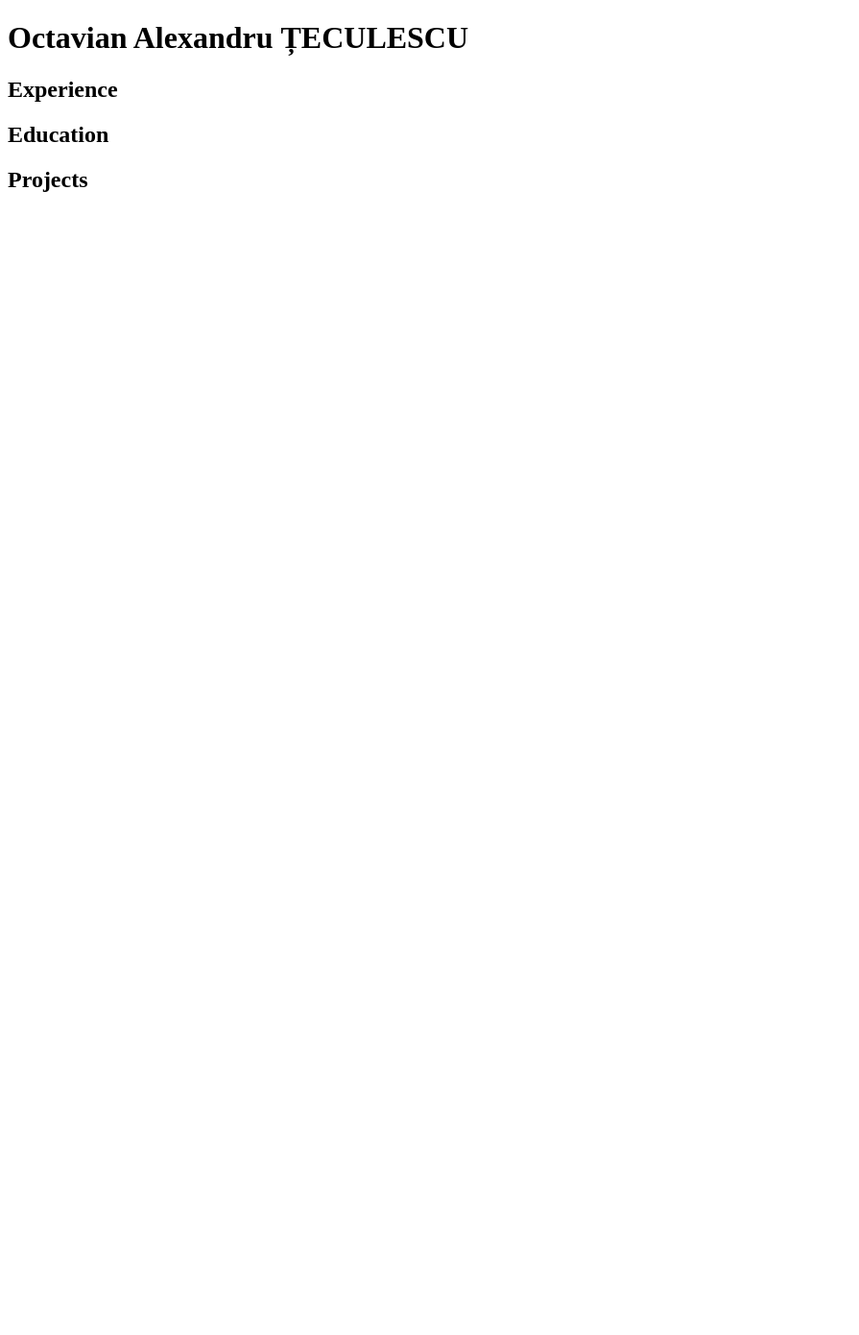
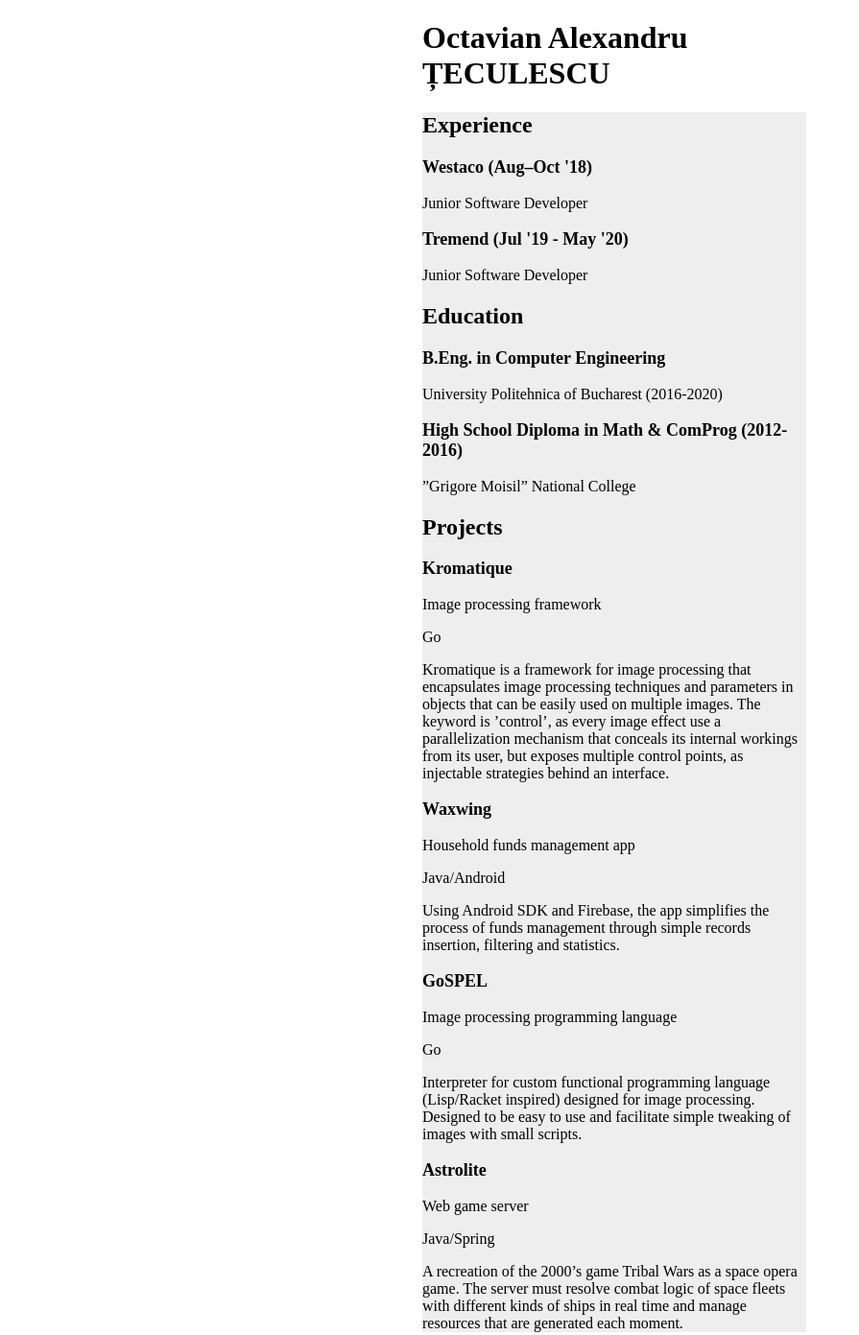
Before and after one commit to KennyTheBard/KennyTheBard.github.io, a plain HTML site: page index.html in a window 1280 px wide. Shown: the whole page at 96% size, without its empty margins (0-895 px from the left). Before the commit the page ends 800 px from the top, so only its background shows below. Drawn offline with Linux system fonts and the light colour scheme.

Commit message:
Added content and style

```diff
--- a/index.html
+++ b/index.html
@@ -1,14 +1,100 @@
 <!DOCTYPE html>
 <html>
     <head>
+        <title>Resume</title>
 
+        <meta charset="UTF-8">
+        <meta name="description" content="Resume for Octavian Alexandru ȚECULESCU">
+        <meta name="author" content="Octavian Alexandru ȚECULESCU">
+
+        <link rel="stylesheet" href="style.css">
     </head>
     <body>
-        <h1>Octavian Alexandru <b>ȚECULESCU</b></h1>
-        <h2>Experience</h2>
+        <h1 class="name">Octavian Alexandru ȚECULESCU</h1>
 
+        <div class="content">
+            <!-- EXPERIENCE -->
+            <div>
+                <h2 class="category">Experience</h2>
+                <div>
+                    <h3 class="entry-title">Westaco (Aug–Oct '18)</h3>
+                    <p class="entry-subtitle">Junior Software Developer</p>
+                </div>
 
-        <h2>Education</h2>
-        <h2>Projects</h2>
+                <div>
+                    <h3 class="entry-title">Tremend (Jul '19 - May '20)</h3>
+                    <p class="entry-subtitle">Junior Software Developer</p>
+                </div>
+            </div>
+
+            <!-- EDUCATION -->
+            <div>
+                <h2 class="category">Education</h2>
+                <div>
+                    <h3 class="entry-title">B.Eng. in Computer Engineering</h3>
+                    <p class="entry-subtitle">University Politehnica of Bucharest (2016-2020)</p>
+                </div>
+
+                <div>
+                    <h3 class="entry-title">High School Diploma in Math & ComProg (2012-2016)</h3>
+                    <p class="entry-subtitle">”Grigore Moisil” National College</p>
+                </div>
+            </div>
+
+            <!-- PROJECTS -->
+            <div>
+                <h2 class="category">Projects</h2>
+                <div>
+                    <h3 class="entry-title">Kromatique</h3>
+                    <p class="entry-subtitle">Image processing framework</p>
+                    <p>Go</p>
+                    <p>
+                        Kromatique is a framework for image processing that encapsulates image
+                        processing techniques and parameters in objects that can be easily used on
+                        multiple images. The keyword is ’control’, as every image effect use a parallelization
+                        mechanism that conceals its internal workings from its user, but
+                        exposes multiple control points, as injectable strategies behind an interface.
+                    </p>
+                </div>
+
+                <div>
+                    <h3 class="entry-title">Waxwing</h3>
+                    <p class="entry-subtitle">Household funds management app</p>
+                    <p>Java/Android</p>
+                    <p>
+                        Using Android SDK and Firebase, the app simplifies the process of funds management
+                        through simple records insertion, filtering and statistics.
+                    </p>
+                </div>
+
+                <div>
+                    <h3 class="entry-title">
+                        GoSPEL
+                    </h3>
+                    <p class="entry-subtitle">Image processing programming language</p>
+                    <p>Go</p>
+                    <p>
+                        Interpreter for custom functional programming language (Lisp/Racket inspired)
+                        designed for image processing. Designed to be easy to use and facilitate
+                        simple tweaking of images with small scripts.
+                    </p>
+                </div>
+
+                <div>
+                    <h3 class="entry-title">
+                        Astrolite
+                    </h3>
+                    <p class="entry-subtitle">Web game server</p>
+                    <p>Java/Spring</p>
+                    <p>
+                        A recreation of the 2000’s game Tribal Wars as a space opera game. The
+                        server must resolve combat logic of space fleets with different kinds of ships
+                        in real time and manage resources that are generated each moment.
+                    </p>
+                </div>
+
+            </div>
+        </div>
+
     </body>
 </html>
--- /dev/null
+++ b/style.css
@@ -0,0 +1,28 @@
+body {
+    width: 400px;
+    margin: auto
+}
+
+.content {
+    align-self: right;
+    background:#eee;
+}
+
+h1.name {
+    font-size: xx-large;
+    font-weight: bold;
+}
+
+h2.category {
+    font-size: x-large;
+    font-weight: bold;
+}
+
+h3.entry-title {
+    font-size: large;
+    font-weight: bold;
+}
+
+p.entry-subtitle {
+    font-size: medium;
+}
```
